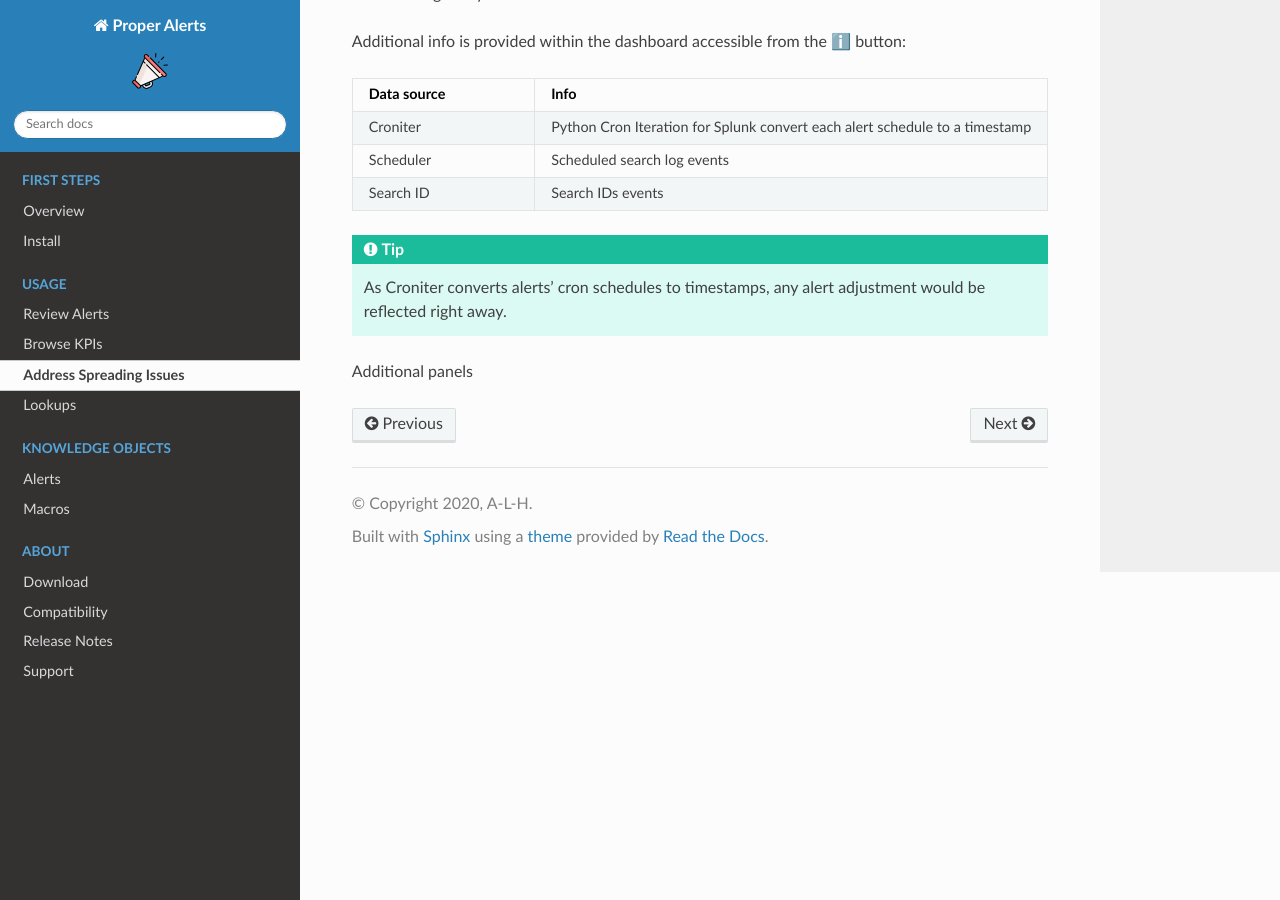
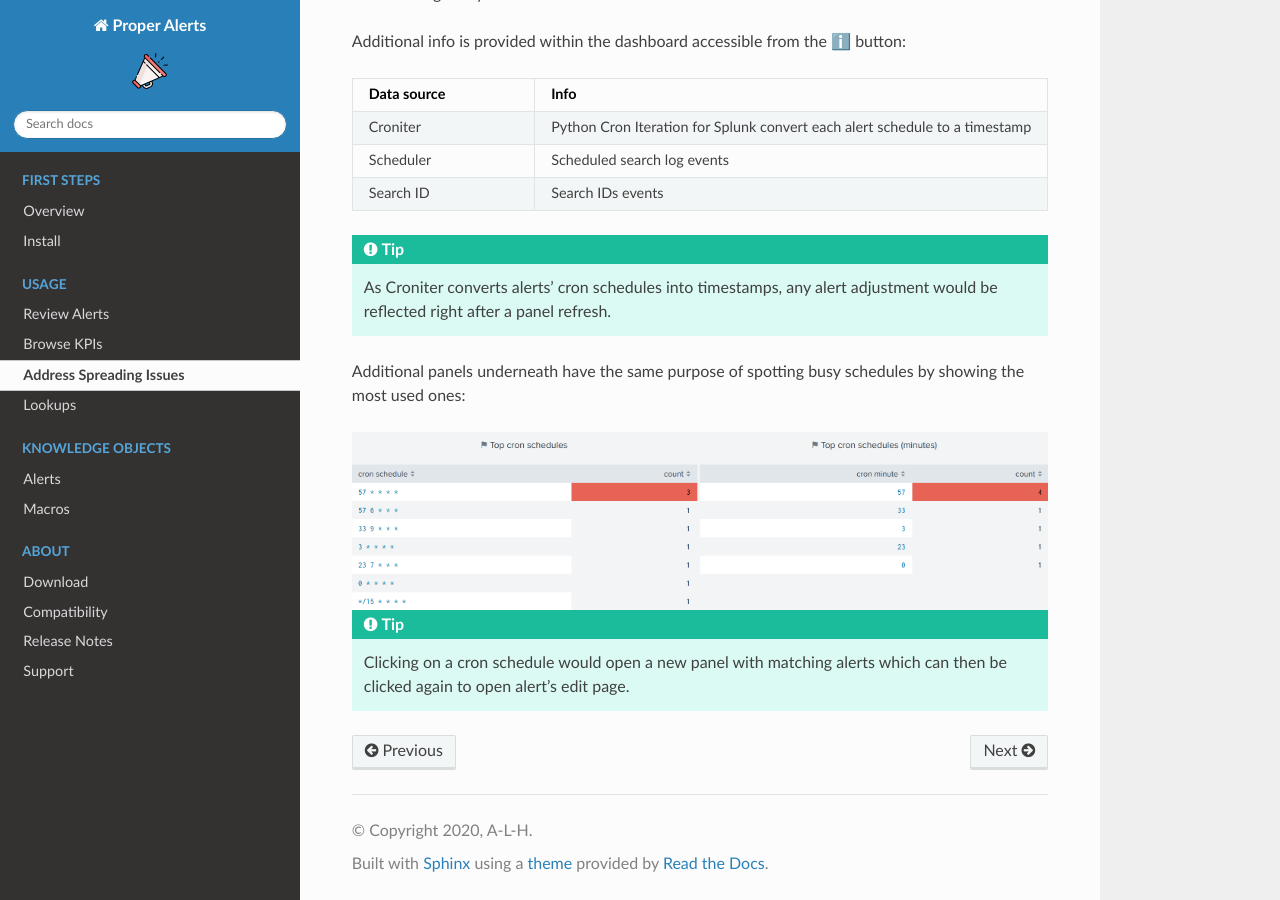
Before and after one commit to a-l-h/splunk-app-proper-alerts, a Sphinx documentation site: the page built from doc/spreading.rst, in a window 1280 px wide and 900 px high, scrolled down 614 px. Built offline with Sphinx 7.4.7 and the Read the Docs theme 2.0.0, drawn with Linux system fonts in a browser that asks for light colours; cross-references to code outside the pages are shown as plain code.

Commit message:
Update spreading.rst

```diff
--- a/doc/spreading.rst
+++ b/doc/spreading.rst
@@ -27,6 +27,11 @@ Additional info is provided within the dashboard accessible from the ℹ️ butt
    * - Search ID
      - Search IDs events
 
-.. tip:: As Croniter converts alerts' cron schedules to timestamps, any alert adjustment would be reflected right away.
+.. tip:: As Croniter converts alerts' cron schedules into timestamps, any alert adjustment would be reflected right after a panel refresh.
 
-Additional panels
+Additional panels underneath have the same purpose of spotting busy schedules by showing the most used ones:
+
+.. image:: img/concurrency_panel_2.png
+   :align: center
+
+.. tip:: Clicking on a cron schedule would open a new panel with matching alerts which can then be clicked again to open alert's edit page.
```
